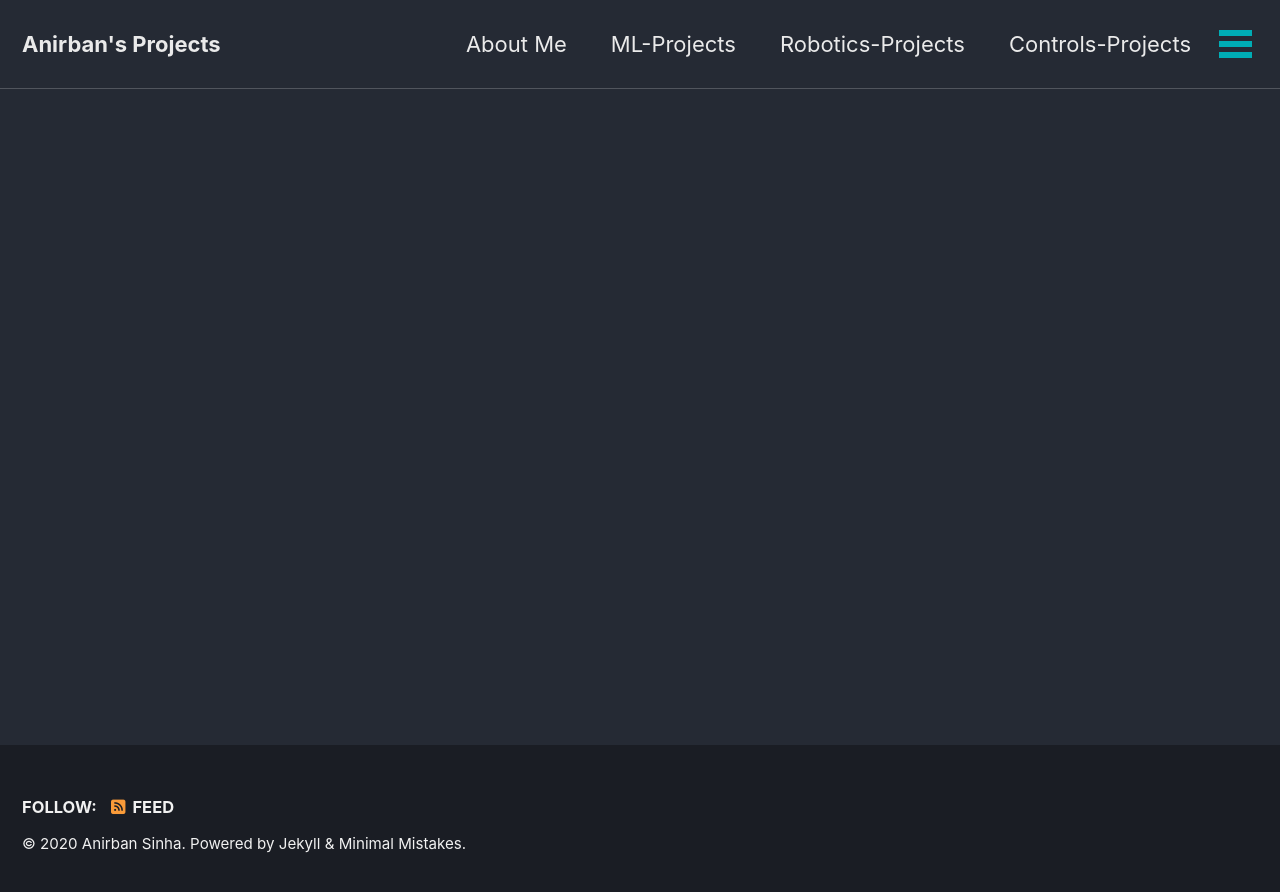
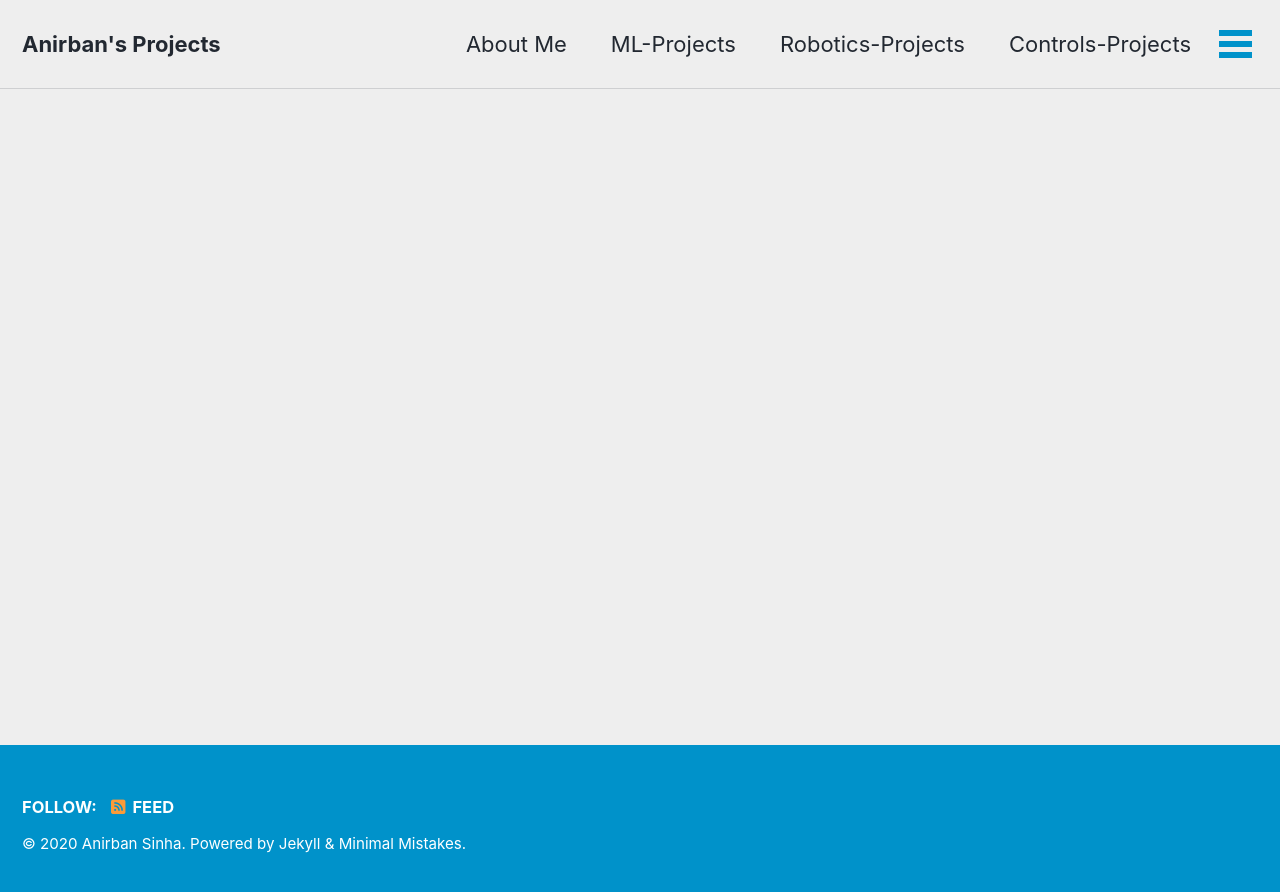
Before and after one commit to mattsinbot/mattsinbot.github.io, a Jekyll site: the page built from index.html, in a window 1280 px wide. Shown: the top 892 px of the page. Built offline with Jekyll 4.4.1, drawn with Linux system fonts in a browser that asks for light colours; cached includes are drawn as plain includes; nearby versions of some CDN libraries; the list of posts is cut into pages by our own code.

Commit message:
config.yaml updated

```diff
--- a/_config.yml
+++ b/_config.yml
@@ -12,7 +12,7 @@
 
 # theme                  : "minimal-mistakes-jekyll"
 # remote_theme           : "mmistakes/minimal-mistakes"
-minimal_mistakes_skin    : "dark" # "default", "air", "aqua", "contrast", "dark", "dirt", "neon", "mint", "plum", "sunrise"
+minimal_mistakes_skin    : "air" # "default", "air", "aqua", "contrast", "dark", "dirt", "neon", "mint", "plum", "sunrise"
 
 # Site Settings
 locale                   : "en-US"
@@ -109,7 +109,7 @@
 author:
   name             : "Anirban Sinha"
   avatar           : "/images/profile1.png" # path of avatar image, e.g. "/assets/images/bio-photo.jpg"
-  bio              : "PhD student at SUNY Stony Brook"
+  bio              : "PhD Candidate at SUNY Stony Brook"
   location         : "Stony Brook, New York"
   email            : "anirban.sinha@stonybrook.edu"
   links:
@@ -303,6 +303,3 @@
     values:
       layout: single
       author_profile: false
-      # comments: true
-      # share: true
-      # read_time: true
```
